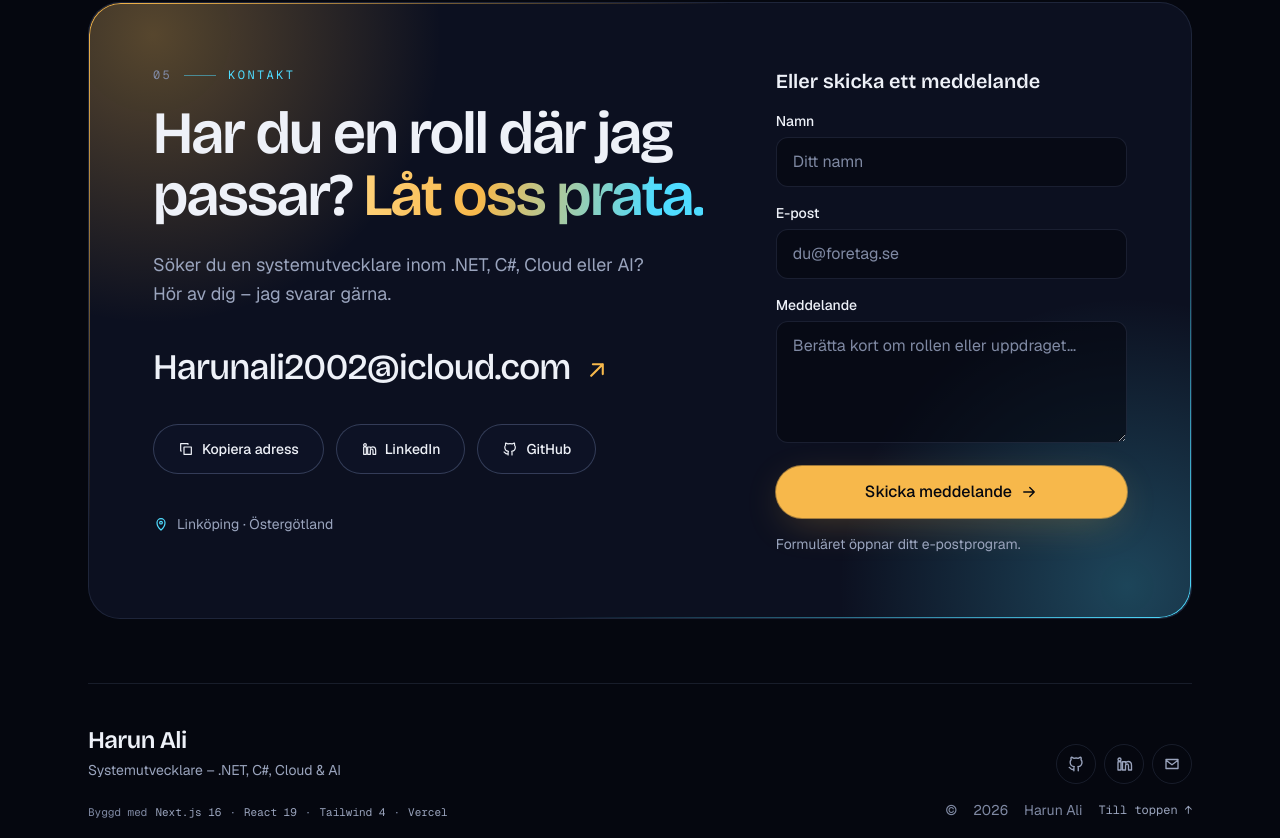
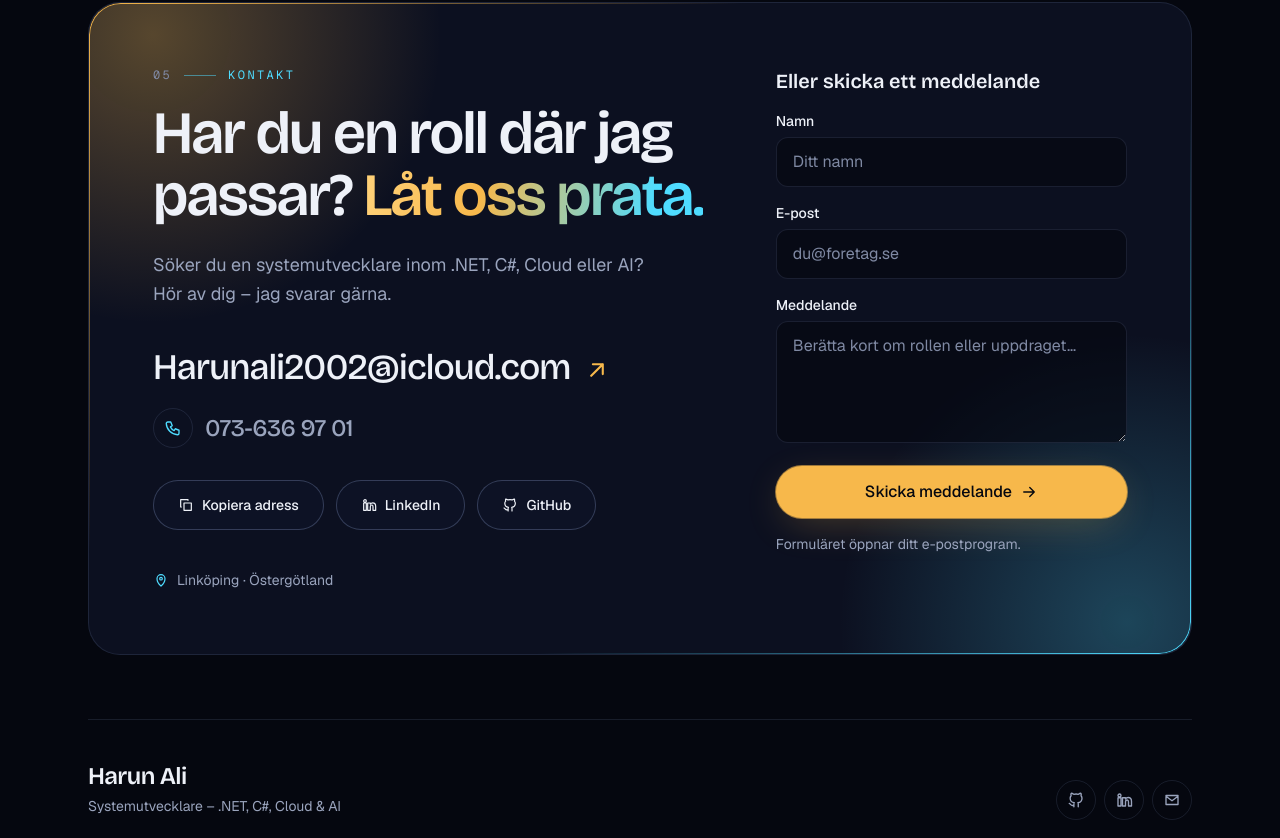
Before and after one commit to Harunsystemdeveloper/portfolio, a Next.js app: page / in a window 1280 px wide. Shown: the part 8904-9742 px from the top of the page. Built offline with nearby package versions, Linux system fonts and the light colour scheme.

Commit message:
Lagt till telefonnummer i kontaktsektionen

```diff
--- a/src/components/Contact.tsx
+++ b/src/components/Contact.tsx
@@ -59,6 +59,19 @@ export default function Contact() {
                 height={28}
                 className="shrink-0 -rotate-45 text-gold transition-transform group-hover:rotate-0"
               />
+            </a>
+
+            <a
+              href={person.phone.href}
+              className="group mt-4 flex w-fit items-center gap-3 font-display text-xl font-medium tracking-tight text-muted transition hover:text-fg sm:text-2xl"
+            >
+              <span className="grid h-10 w-10 place-items-center rounded-full border border-line text-cyan transition group-hover:border-cyan">
+                <Icon name="phone" width={18} height={18} />
+              </span>
+              <span>
+                <span className="sr-only">Ring </span>
+                {person.phone.display}
+              </span>
             </a>
 
             <div className="mt-8 flex flex-wrap gap-3">
--- a/src/components/ui/Icon.tsx
+++ b/src/components/ui/Icon.tsx
@@ -21,6 +21,8 @@ const paths: Record<string, string> = {
   copy: "M9 9h11v11H9zM5 15H4V4h11v1",
   check: "M5 12l5 5 9-10",
   plus: "M12 5v14M5 12h14",
+  phone:
+    "M5 4h4l2 5-2.5 1.5a11 11 0 0 0 5 5L15 13l5 2v4a2 2 0 0 1-2 2A16 16 0 0 1 3 6a2 2 0 0 1 2-2z",
 };
 
 export default function Icon({ name, ...props }: { name: string } & SVGProps<SVGSVGElement>) {
--- a/src/data/content.ts
+++ b/src/data/content.ts
@@ -21,6 +21,7 @@ export const person = {
   status: "Söker tjänst inom systemutveckling",
   location: "Linköping · Östergötland",
   email: "Harunali2002@icloud.com",
+  phone: { display: "073-636 97 01", href: "tel:+46736369701" },
   linkedin: "https://www.linkedin.com/in/harun-a-90a835329",
   github: "https://github.com/Harunsystemdeveloper",
 };
```
